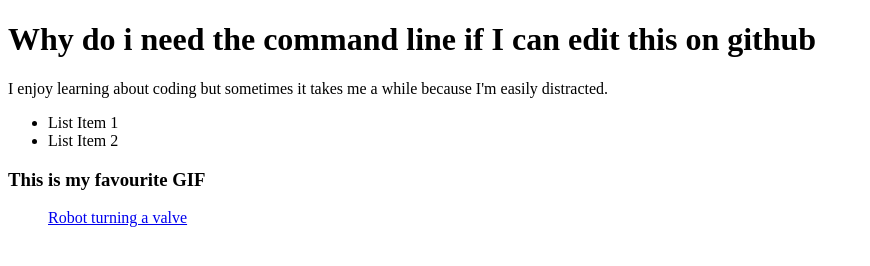
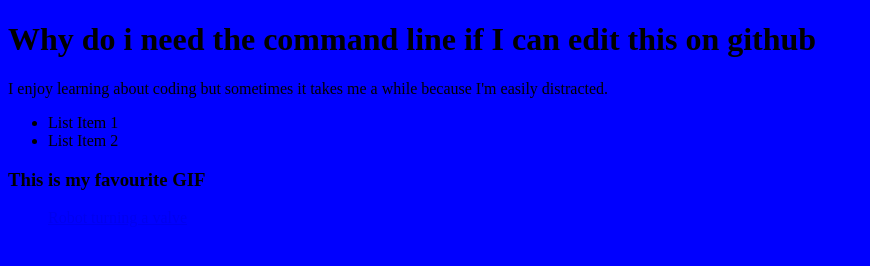
Before and after one commit to zwmayer/zwmayer.github.io, a plain HTML site: page index.html in a window 1280 px wide. Shown: the whole page, without its empty margins (0-870 px from the left). Drawn offline with Linux system fonts and the light colour scheme; a script that the page names is missing.

Commit message:
Update index.html

```diff
--- a/index.html
+++ b/index.html
@@ -3,9 +3,9 @@
 <head>
 	<meta name="viewport" content="width=device-width, initial-scale=1"/>
 
-	<link rel=”stylesheet” media=”screen and (min-width:500px)” href=”style.css”>
+	<link rel=”stylesheet” media=”screen and (min-width:500px)” href=”main.css”>
 
-
+	<link rel="stylesheet" href="style.css">
 	<title>My first webpage</title>
 </head>
 <body>
```
